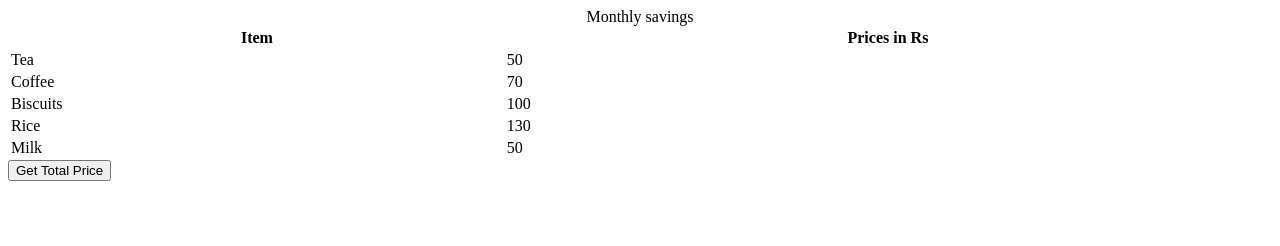
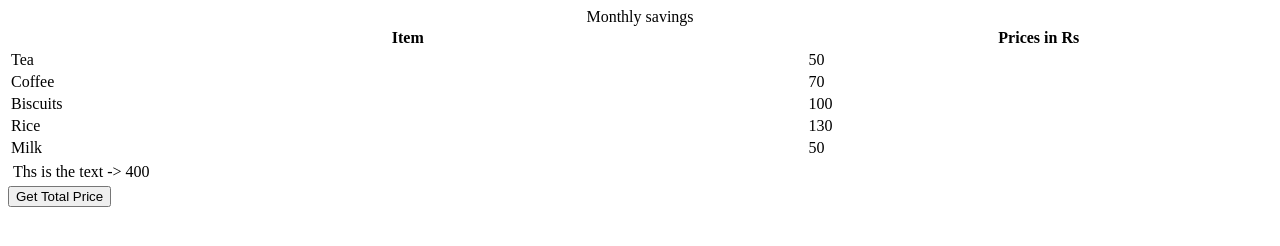
Before and after one commit to acciojob/grofers-checkout-gulu43, a website: page main.html in a window 1280 px wide. Both pictures are taken after a click on the button "Get Total Price". Drawn offline with Linux system fonts and the light colour scheme.

Commit message:
created a submission

```diff
--- a/main.html
+++ b/main.html
@@ -8,7 +8,7 @@
 
 <body>
     <!-- the entire body must be written by student -->
-    <table style="width: 100%">
+    <table id='tb' style="width: 100%">
     <caption>
       Monthly savings
     </caption>
--- a/script.js
+++ b/script.js
@@ -1,9 +1,37 @@
+
 const getSumBtn = document.createElement("button");
 getSumBtn.append("Get Total Price");
 document.body.appendChild(getSumBtn);
 
+getSumBtn.addEventListener('click', function () {
+    let table_val = document.getElementById('tb');
+
+    // inserting at the end of table
+    let last_row_place = table_val.insertRow(-1);
+
+    //crating a row to fill the ans
+    let row_val = document.createElement("tr");
+
+    //creating column and adding value
+    let col_val = document.createElement("td");
+    col_val.textContent = `Ths is the text -> ${getSum()}`;
+
+    //adding to row
+    row_val.appendChild(col_val);
+
+    // adding to the place
+    last_row_place.appendChild(row_val);
+});
+
 const getSum = () => {
-//Add your code here
+
+    let sum = 0;
+    let sum_arry = document.querySelectorAll('.price')
+    for (let i = 0; i < sum_arry.length; i++) {
+        sum = sum + parseInt(sum_arry[i].textContent);
+
+    }
+    return sum;
 
 };
 
```
